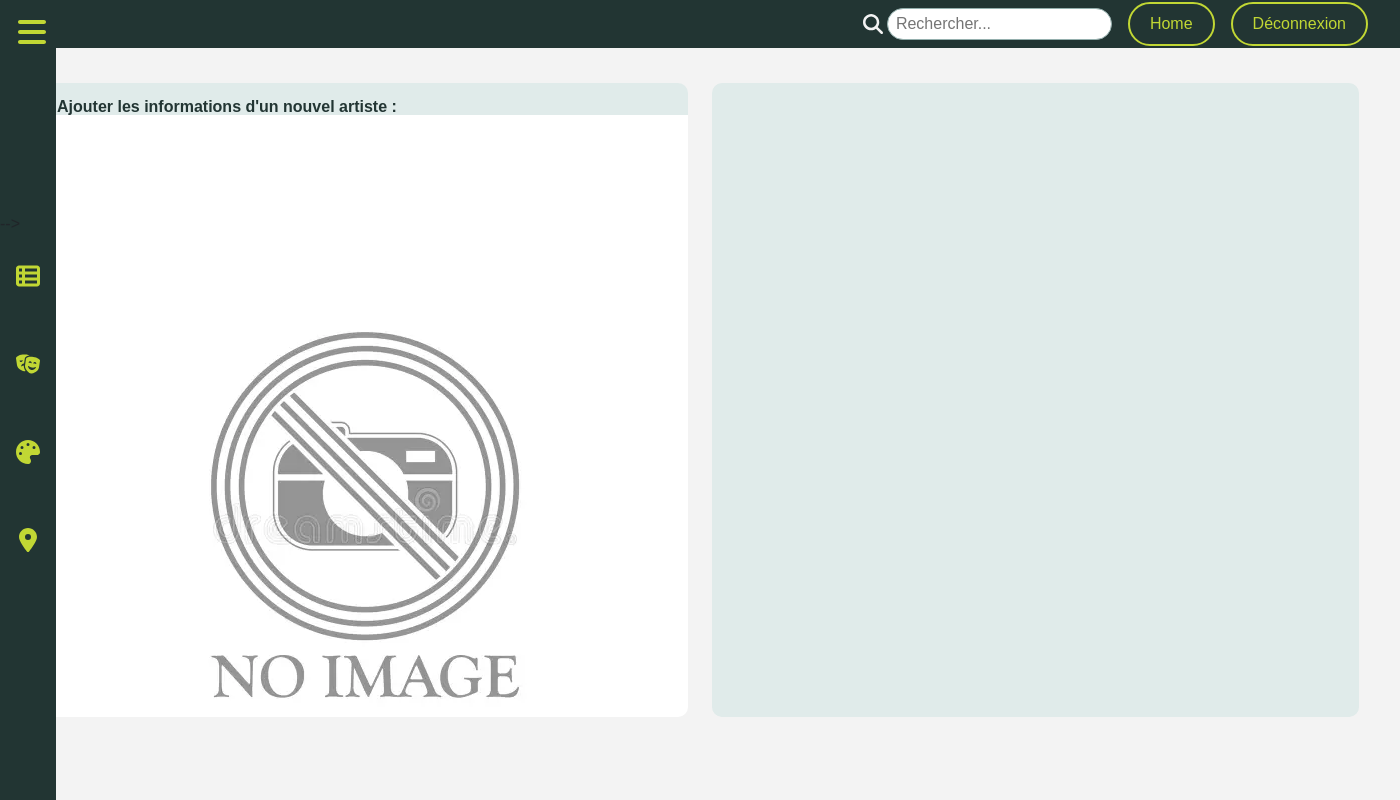
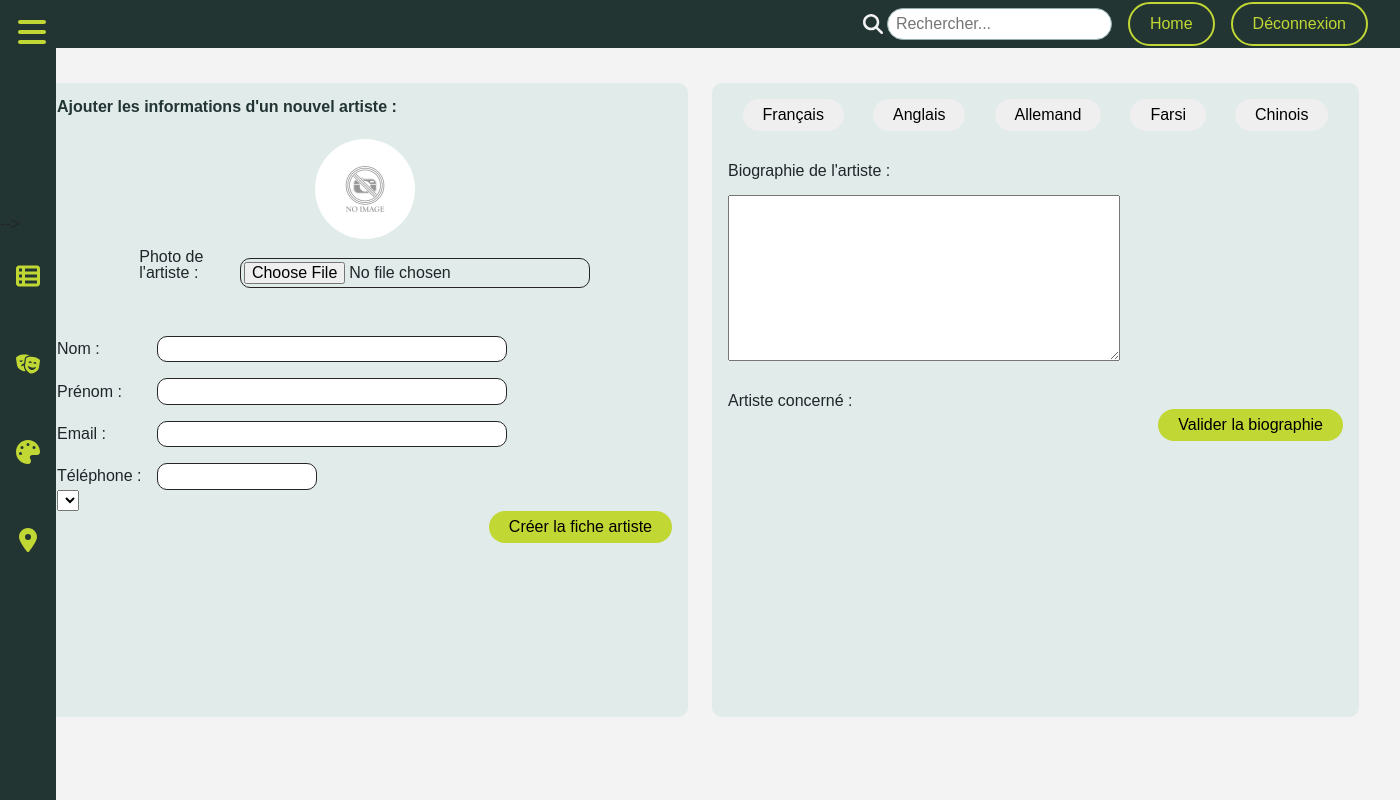
Before and after one commit to alt-ju/GRAND-ANGLE, a PHP site: page /add-artiste.php in a window 1400 px wide. Run offline with PHP 8.4, Linux system fonts and the light colour scheme; data that the repository does not hold is empty; some libraries are stand-ins or nearby versions.

Commit message:
build: css ajouter artiste

```diff
--- a/add-artiste.php
+++ b/add-artiste.php
@@ -1,4 +1,6 @@
 <?php
+
+$titre = "Ajouter un artiste";
 
 session_start();
 
--- a/add-theme-expo.php
+++ b/add-theme-expo.php
@@ -1,5 +1,5 @@
 <?php
-session_start();
+
 
 require_once './config/pdo.php';
 
--- a/assets/css/style.css
+++ b/assets/css/style.css
@@ -822,20 +822,18 @@
   width: 40%;
 }
 
-div.btn-page-contenu button {
-  width: 200px;
+div.oeuvre-contenu-supp button {
   padding: 1rem;
   border-radius: 50px;
   background-color: #78908E;
   border: none;
 }
 
-div.btn-page-contenu button a {
+div.oeuvre-contenu-supp button a {
   color: var(--FONTCOLOR);
 }
 
 div.consultations {
-
   width: fit-content;
   border: 2px solid var(--ACCENT1);
   padding: 1rem;
@@ -860,6 +858,14 @@
 
 div.delete a {
   color: var(--FONTCOLOR);
+}
+
+div.oeuvre-contenu-supp {
+  display: flex;
+}
+
+div.oeuvre-contenu-supp div {
+  margin: 1rem 1rem 1rem 0;
 }
 
 /*********** CONTENU ENRICHI  ***********/
@@ -1059,6 +1065,10 @@
   width: 100%;
 }
 
+div.title-add-artiste {
+  padding-bottom: 1.5rem;
+}
+
 div.title-add-artiste h2 {
   font-family: var(--FONTTITLE);
   font-weight: 600;
@@ -1069,8 +1079,66 @@
   display: flex;
   flex-direction: column;
   align-items: center;
+  padding-bottom: 2rem;
 }
 
-div.img-content-add-artist {
+img#preview-img-artiste {
+  height: 100px;
+  width: 100px;
+  object-fit: cover;
+  border-radius: 50px;
+}
 
+div.div-bio {
+  display: flex;
+  flex-direction: column;
 }
+
+div.artiste-infos label {
+  width: 6rem;
+}
+
+input#tel-artiste {
+  width: 10rem;
+}
+
+div.div-btn-add-artiste {
+  width: 100%;
+  display: flex;
+  justify-content: flex-end;
+}
+
+div.div-btn-add-artiste button {
+  padding: 0.5rem 1.25rem;
+  min-width: fit-content;
+  border-radius: 50px;
+  background-color: var(--ACCENT1);
+  border: none;
+}
+
+div.spe-add-artiste {
+  padding-bottom: 2rem;
+}
+
+div.div-bio {
+  display: inline-flex;
+  padding-bottom: 2rem;
+}
+
+div.div-bio label {
+  padding-bottom: 1rem;
+}
+
+div.submit-bio {
+  width: 100%;
+  display: flex;
+  justify-content: flex-end;
+}
+
+div.submit-bio button {
+  padding: 0.5rem 1.25rem;
+  border-radius: 50px;
+  min-width: fit-content;
+  background-color: var(--ACCENT1);
+  border: none;
+}
--- a/assets/css/styleM.css
+++ b/assets/css/styleM.css
@@ -540,7 +540,9 @@
 /********** ADD EXPO  ***********/
 
 div.contain-form-add-expo {
-
+  width: 80%;
+  margin: auto;
+  overflow-y: scroll;
 }
 
 .field-dh{
@@ -577,9 +579,7 @@
   padding-bottom: 10px;
 }
 
-
-
-.upload-expo{
+/* /* .upload-expo{
   border:none;
   background-color: var(--BGCOLORPU);
   color: var(--FONTCOLOR);
@@ -592,16 +592,17 @@
   font-weight: 500;
   font-family: var(--FONTTITLE);
   transition: all 0.3s ease;
-}
+}  */
 
-
+  */
 .image-preview {
   width: 200px;
   height: 150px;
   margin-bottom: 10px;
 }
-.preview-image {
-  max-width: 100%;
+img.preview-image {
+  width: 200px;
+  height: 150px;
   height: auto;
 }
 
--- a/includes/components/add-oeuvre-description.php
+++ b/includes/components/add-oeuvre-description.php
@@ -45,7 +45,7 @@
         <button><a href="contenu-enrichi.php">Voir le contenu enrichi</a></button>
     </div>
     <div class="div-qrcode">
-
+        <button><a href="">Créer un QR Code</a></button>
     </div>
 </div>
 
--- /dev/null
+++ b/includes/components/bio/ch-bio.php
@@ -0,0 +1,15 @@
+<div class="ch">
+    <form action="" method="POST">
+        <div class="div-bio">
+            <label for="bio-ch">Biographie de l'artiste :</label>
+            <textarea name="bio-ch" id="bio-ch" cols="30" rows="10"></textarea>
+        </div>
+        <div class="div-artiste-bio">
+        <p>Artiste concerné :</p>
+        </div>
+
+        <div class="submit-bio">
+            <button type="submit">Valider la biographie</button>
+        </div>
+    </form>
+</div>
--- /dev/null
+++ b/includes/components/bio/de-bio.php
@@ -0,0 +1,15 @@
+<div class="de">
+    <form action="" method="POST">
+        <div class="div-bio">
+            <label for="bio-de">Biographie de l'artiste :</label>
+            <textarea name="bio-de" id="bio-de" cols="40" rows="10"></textarea>
+        </div>
+        <div class="div-artiste-bio">
+        <p>Artiste concerné :</p>
+        </div>
+
+        <div class="submit-bio">
+            <button type="submit">Valider la biographie</button>
+        </div>
+    </form>
+</div>
--- /dev/null
+++ b/includes/components/bio/en-bio.php
@@ -0,0 +1,15 @@
+<div class="en">
+    <form action="" method="POST">
+        <div class="div-bio">
+            <label for="bio-en">Biographie de l'artiste :</label>
+            <textarea name="bio-en" id="bio-en" cols="40" rows="10"></textarea>
+        </div>
+        <div class="div-artiste-bio">
+        <p>Artiste concerné :</p>
+        </div>
+
+        <div class="submit-bio">
+            <button type="submit">Valider la biographie</button>
+        </div>
+    </form>
+</div>
--- /dev/null
+++ b/includes/components/bio/fa-bio.php
@@ -0,0 +1,15 @@
+<div class="fa">
+    <form action="" method="POST">
+        <div class="div-bio">
+            <label for="bio-fa">Biographie de l'artiste :</label>
+            <textarea name="bio-fa" id="bio-fa" cols="40" rows="10"></textarea>
+        </div>
+        <div class="div-artiste-bio">
+        <p>Artiste concerné :</p>
+        </div>
+
+        <div class="submit-bio">
+            <button type="submit">Valider la biographie</button>
+        </div>
+    </form>
+</div>
--- /dev/null
+++ b/includes/components/bio/fr-bio.php
@@ -0,0 +1,21 @@
+<?php
+
+
+
+;?>
+
+<div class="fr">
+    <form action="" method="POST">
+        <div class="div-bio">
+            <label for="bio-fr">Biographie de l'artiste :</label>
+            <textarea name="bio-fr" id="bio-fr" cols="40" rows="10"></textarea>
+        </div>
+        <div class="div-artiste-bio">
+        <p>Artiste concerné :</p>
+        </div>
+
+        <div class="submit-bio">
+            <button type="submit">Valider la biographie</button>
+        </div>
+    </form>
+</div>
--- a/includes/components/ch-desc.php
+++ b/includes/components/ch-desc.php
@@ -24,7 +24,7 @@
 ;?>
 
 
-<div id="ch">
+<div class="ch">
     <form action="" method="POST" class="form">
         <div class="add-oeuvre-descr">
             <div class="add-description">
--- a/includes/components/compo-add-artiste.php
+++ b/includes/components/compo-add-artiste.php
@@ -8,7 +8,7 @@
 
         <div class="img-container-add-artiste">
             <div class="img-content-add-artiste">
-                <img id="preview-img" src="./assets/img/imgvide.webp" alt="">
+                <img id="preview-img-artiste" src="./assets/img/imgvide.webp" alt="">
             </div>
             <div class="input-photo-artiste">
                 <label for="photo-artiste">Photo de l'artiste :</label>
--- a/includes/components/compo-bio-add-artiste.php
+++ b/includes/components/compo-bio-add-artiste.php
@@ -1,3 +1,106 @@
 <div class="bio-artiste-add">
+    <div class="btn-update-description spe-add-artiste">
+        <div id="fr-btn" class="btn-langue">
+            <button>Français</button>
+        </div>
+        <div id="en-btn" class="btn-langue">
+            <button>Anglais</button>
+        </div>
+        <div id="de-btn" class="btn-langue">
+            <button>Allemand</button>
+        </div>
+        <div id="fa-btn" class="btn-langue">
+            <button>Farsi</button>
+        </div>
+        <div id="ch-btn" class="btn-langue">
+            <button>Chinois</button>
+        </div>
+    </div>
+
+    <div class="update-description-by-btn">
+        <div class="composant">
+            <?php include "includes/components/bio/fr-bio.php";?>
+            </div>
+
+        <div class="composant">
+            <?php include "includes/components/bio/en-bio.php";?>
+        </div>
+
+        <div class="composant">
+            <?php include "includes/components/bio/de-bio.php";?>
+        </div>
+
+        <div class="composant">
+            <?php include "includes/components/bio/fa-bio.php";?>
+        </div>
+
+        <div class="composant">
+            <?php include "includes/components/bio/ch-bio.php";?>
+        </div>
+    </div>
 
 </div>
+
+<script>
+
+    const divFr = document.querySelector('.fr');
+    const divEn = document.querySelector('.en');
+    const divDe = document.querySelector('.de');
+    const divFa = document.querySelector('.fa');
+    const divCh = document.querySelector('.ch');
+
+   document.addEventListener("DOMContentLoaded", function() {
+        divEn.style.display = 'none';
+        divDe.style.display = 'none';
+        divFa.style.display = 'none';
+        divCh.style.display = 'none';
+        divFr.style.display = 'block';
+    })
+
+    const btnFr = document.getElementById('fr-btn')
+    btnFr.addEventListener('click', function () {
+        divEn.style.display = 'none';
+        divDe.style.display = 'none';
+        divFa.style.display = 'none';
+        divCh.style.display = 'none';
+        divFr.style.display = 'block';
+    })
+
+    const btnEn = document.getElementById('en-btn')
+    btnEn.addEventListener('click', function () {
+        divEn.style.display = 'block';
+        divDe.style.display = 'none';
+        divFa.style.display = 'none';
+        divCh.style.display = 'none';
+        divFr.style.display = 'none';
+    })
+
+    const btnDe = document.getElementById('de-btn')
+    btnDe.addEventListener('click', function () {
+        divEn.style.display = 'none';
+        divDe.style.display = 'block';
+        divFa.style.display = 'none';
+        divCh.style.display = 'none';
+        divFr.style.display = 'none';
+    })
+
+    const btnFa = document.getElementById('fa-btn')
+    btnFa.addEventListener('click', function () {
+        divEn.style.display = 'none';
+        divDe.style.display = 'none';
+        divFa.style.display = 'block';
+        divCh.style.display = 'none';
+        divFr.style.display = 'none';
+    })
+
+    const btnCh = document.getElementById('ch-btn')
+    btnCh.addEventListener('click', function () {
+        divEn.style.display = 'none';
+        divDe.style.display = 'none';
+        divFa.style.display = 'none';
+        divCh.style.display = 'block';
+        divFr.style.display = 'none';
+    })
+
+
+</script>
--- a/includes/components/de-desc.php
+++ b/includes/components/de-desc.php
@@ -24,7 +24,7 @@
 ;?>
 
 
-<div id="de">
+<div class="de">
     <form action="" method="POST" class="form">
         <div class="add-oeuvre-descr">
             <div class="add-description">
--- a/includes/components/en-desc.php
+++ b/includes/components/en-desc.php
@@ -22,7 +22,7 @@
 $languesTest = $requeteLangues->fetch();
 
 ;?>
-<div id="en">
+<div class="en">
     <form action="" method="POST" class="form">
         <div class="add-oeuvre-descr">
             <div class="add-description">
--- a/includes/components/fa-desc.php
+++ b/includes/components/fa-desc.php
@@ -23,7 +23,7 @@
 ;?>
 
 
-<div id="fa">
+<div class="fa">
     <form action="" method="POST" class="form">
         <div class="add-oeuvre-descr">
             <div class="add-description">
--- a/includes/components/fr-desc.php
+++ b/includes/components/fr-desc.php
@@ -22,7 +22,7 @@
 
 ;?>
 
-<div id="fr">
+<div class="fr">
     <form action="" method="POST" class="form">
         <div class="add-oeuvre-descr">
             <div class="add-description">
--- a/includes/pages/header.php
+++ b/includes/pages/header.php
@@ -18,13 +18,5 @@
     <script src="./script-nav.js"></script>
     <script src="./script-slider.js"></script>
 
-      <!---------- Calendar --------->
-    <script src="https://cdnjs.cloudflare.com/ajax/libs/fullcalendar/6.1.11/index.global.js" integrity="sha512-f9WyGYcRzTKXCWy0pxm+qRi/yK2s4MpPEvAZMMYmHUKBERiDJ5uKVjn2Q142bpfkQ/+dE3CH5P9J3Z87kxdnNQ==" crossorigin="anonymous" referrerpolicy="no-referrer"></script>
-    <script src="https://cdnjs.cloudflare.com/ajax/libs/fullcalendar/6.1.11/index.min.js" integrity="sha512-xCMh+IX6X2jqIgak2DBvsP6DNPne/t52lMbAUJSjr3+trFn14zlaryZlBcXbHKw8SbrpS0n3zlqSVmZPITRDSQ==" crossorigin="anonymous" referrerpolicy="no-referrer"></script>
-
-    <!-- Bootsrap JS + popper -->
-    <script src="https://cdn.jsdelivr.net/npm/@popperjs/core@2.9.2/dist/umd/popper.min.js" integrity="sha384-IQsoLXl5PILFhosVNubq5LC7Qb9DXgDA9i+tQ8Zj3iwWAwPtgFTxbJ8NT4GN1R8p" crossorigin="anonymous"></script>
-    <script src="https://cdn.jsdelivr.net/npm/bootstrap@5.0.2/dist/js/bootstrap.min.js" integrity="sha384-cVKIPhGWiC2Al4u+LWgxfKTRIcfu0JTxR+EQDz/bgldoEyl4H0zUF0QKbrJ0EcQF" crossorigin="anonymous"></script>
-    <link rel="stylesheet" href="https://cdnjs.cloudflare.com/ajax/libs/font-awesome/6.0.0-beta3/css/all.min.css" integrity="sha512-....." crossorigin="anonymous" referrerpolicy="no-referrer" />
 <body>
     <main>
```
Also changed, not shown: includes/components/compo-add-expo.php (+8 -7 lines), includes/components/oeuvre-update-description.php (+9 -6 lines). Lines whose indentation alone changed are shown as unchanged.
